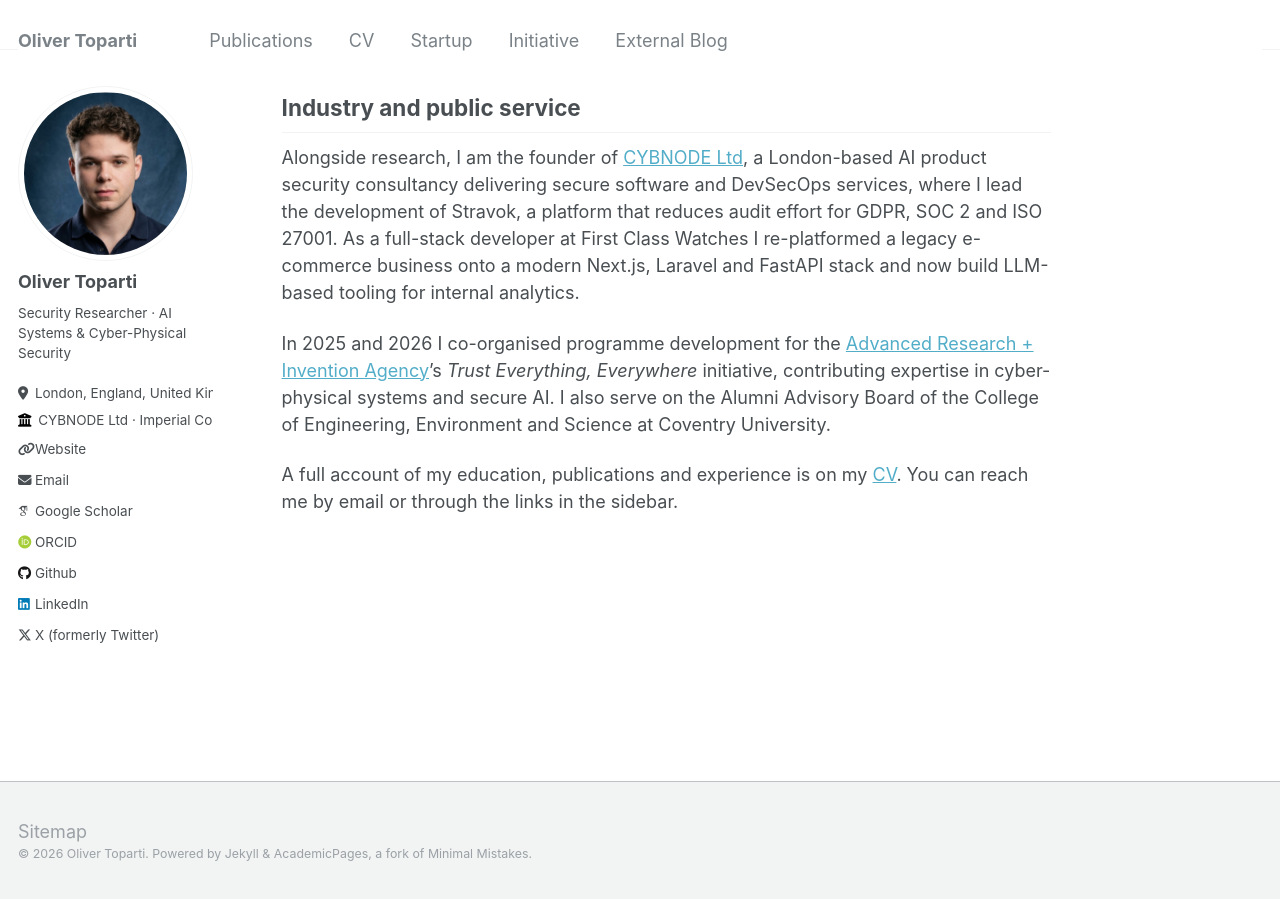
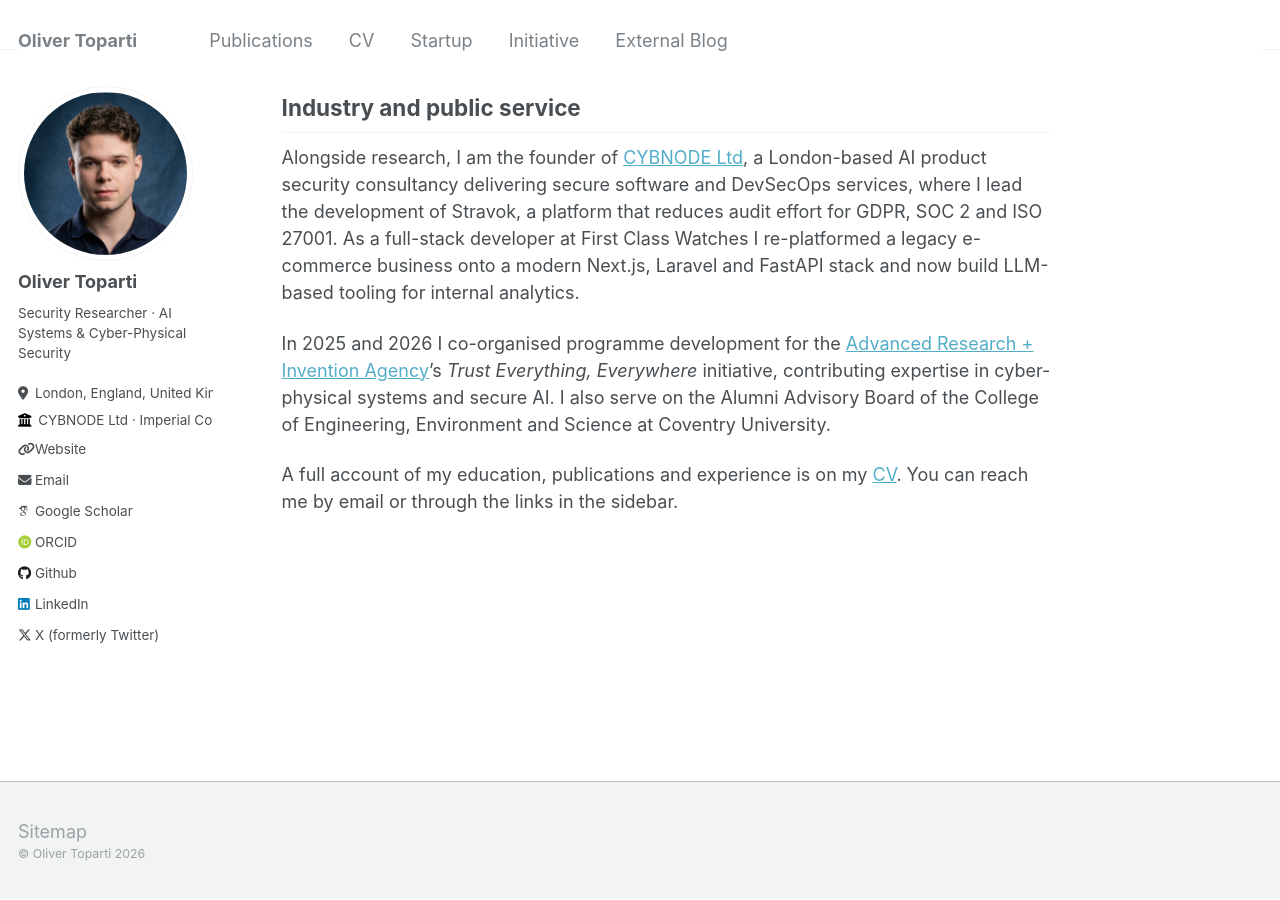
Before and after one commit to olivertoparti/olivertoparti.github.io, a Jekyll site: the page built from _pages/about.md, in a window 1280 px wide and 900 px high, scrolled down 797 px. Built offline with Jekyll 4.4.1, drawn with Linux system fonts in a browser that asks for light colours; some web fonts are replaced.

Commit message:
Simplify footer to name and year
Co-Authored-By: Claude Fable 5.1 <noreply@anthropic.com>

```diff
--- a/_includes/footer.html
+++ b/_includes/footer.html
@@ -19,4 +19,4 @@
 </div>
 {% endif %}
 
-<div class="page__footer-copyright">&copy; {{ site.time | date: '%Y' }} {{ site.name | default: site.title }}. {{ site.data.ui-text[site.locale].powered_by | default: "Powered by" }} <a href="http://jekyllrb.com" rel="nofollow">Jekyll</a> &amp; <a href="https://github.com/academicpages/academicpages.github.io">AcademicPages</a>, a fork of <a href="https://mademistakes.com/work/minimal-mistakes-jekyll-theme/" rel="nofollow">Minimal Mistakes</a>.</div>
+<div class="page__footer-copyright">&copy; {{ site.name | default: site.title }} {{ site.time | date: '%Y' }}</div>
```
